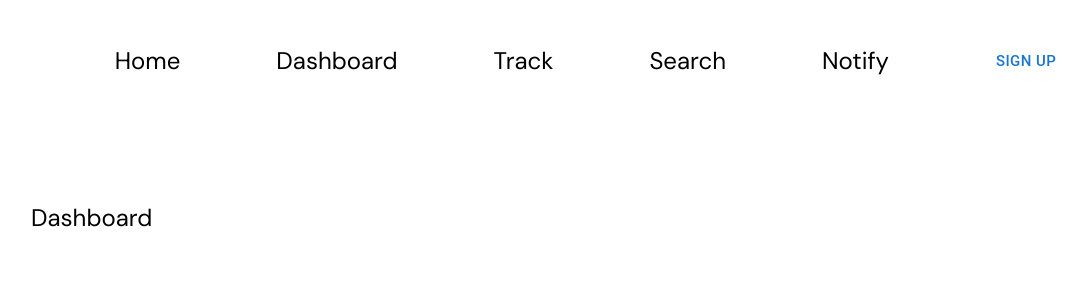
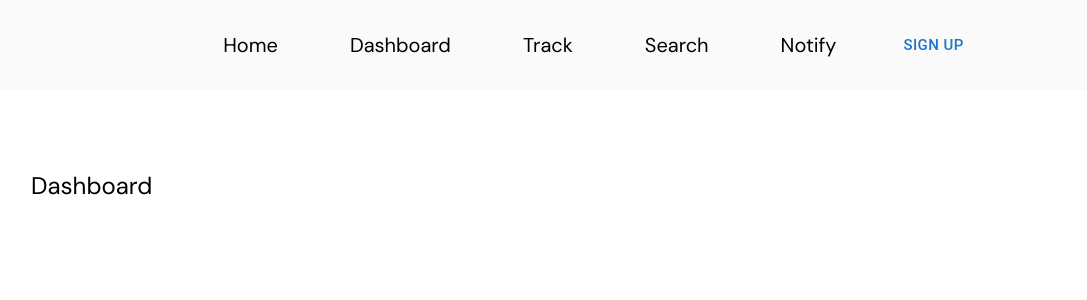
Before and after one commit to ninuinu/hemnet-notifier, a Next.js app in the folder frontend/: page /dashboard in a window 1280 px wide. Shown: the top 300 px of the page, without its empty margins (49-1136 px from the left). Built offline with nearby package versions, Linux system fonts and the light colour scheme.

Commit message:
improve styling of nav bar

```diff
--- a/frontend/src/components/Header.css
+++ b/frontend/src/components/Header.css
@@ -1,3 +1,7 @@
+.nav-bar {
+  background-color: rgb(250, 250, 250);
+}
+
 .button--sign-up {
   color: grey;
 }
@@ -7,7 +11,12 @@
   background: black;
 }
 
+.nav-bar--link {
+  border-radius: 5px;
+}
+
 .nav-bar--link:hover {
-  color: blueviolet;
+  color: rgb(179, 95, 215);
+  background-color: rgb(250, 236, 255);
   transition: all 0.25s ease-out;
 }
--- a/frontend/src/components/Header.tsx
+++ b/frontend/src/components/Header.tsx
@@ -13,13 +13,13 @@ export default function () {
         justifyContent="center"
         alignItems="center"
         direction="row"
-        spacing={12}
-        className="p-10"
+        spacing={5}
+        className="p-6 nav-bar"
       >
         {links.map((link) => {
           return (
             <Grid item>
-              <Link href={link} className="nav-bar--link text-2xl">
+              <Link href={link} className="nav-bar--link text-xl px-4 py-2">
                 {pages[links.indexOf(link)]}
               </Link>
             </Grid>
```
